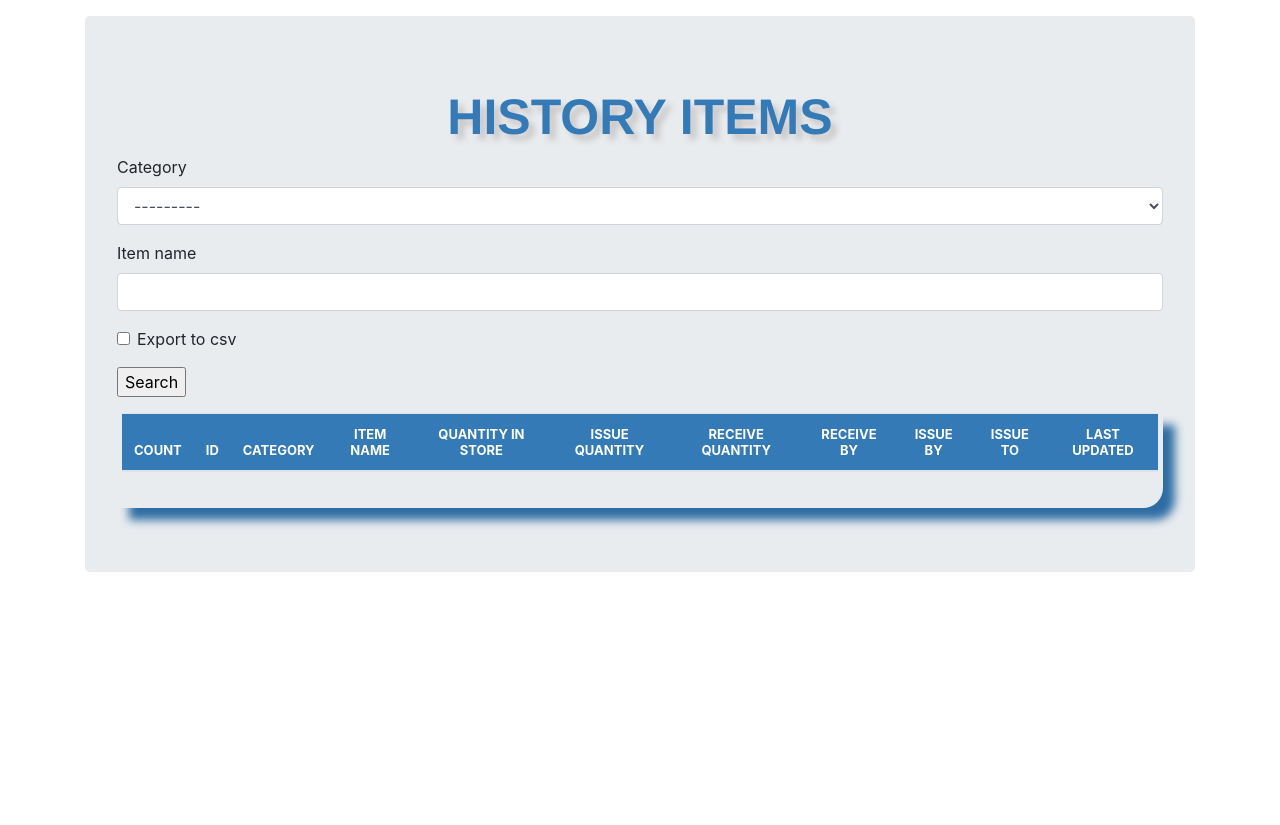
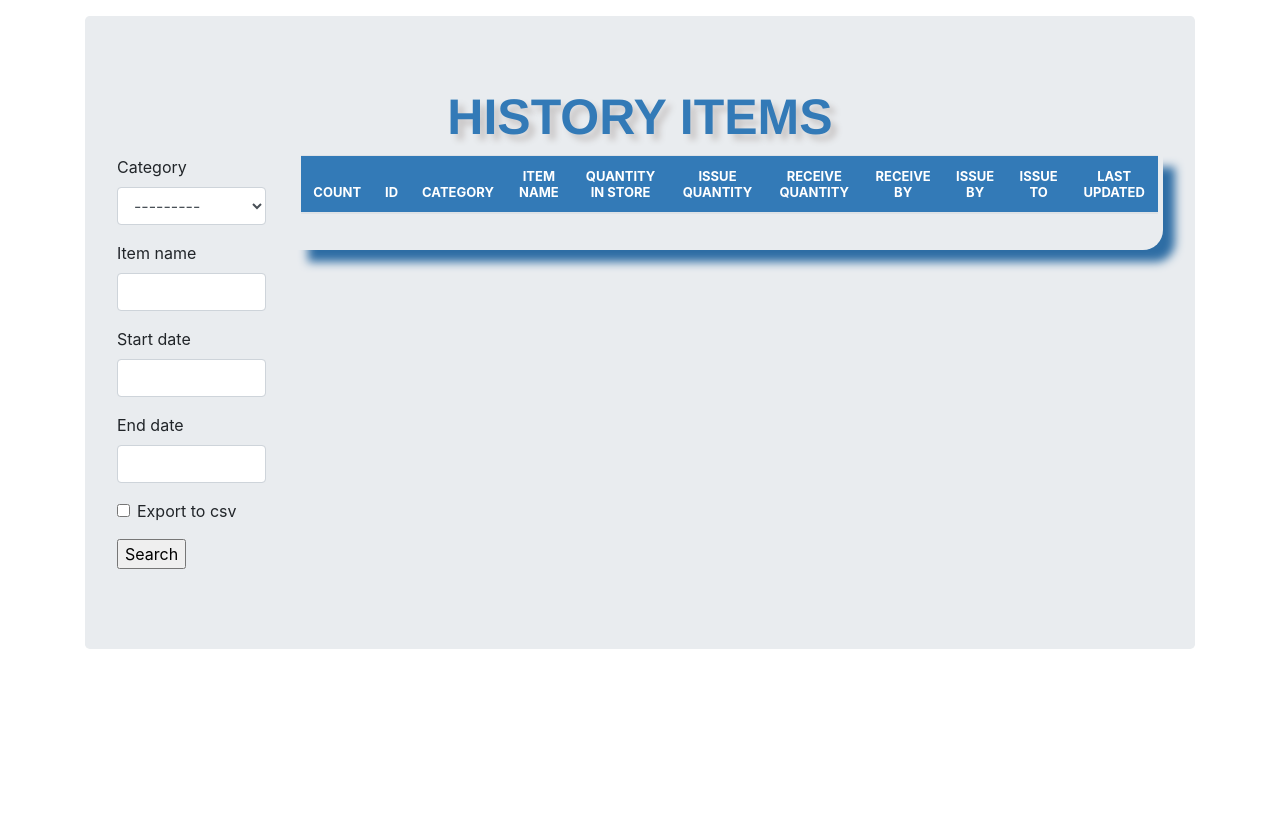
Before and after one commit to AhmedYasser27/Stock-MS, a Django app: page /list_history/ in a window 1280 px wide. Shown: the part 56-881 px from the top of the page. Run offline with Django 3.2, Linux system fonts and the light colour scheme; a user stored in the database is signed in; data comes from the database, SQL or seed files in the repository; data that the repository does not hold is empty; some libraries are stand-ins or nearby versions.

Commit message:
Adding some Features

```diff
--- a/app/forms.py
+++ b/app/forms.py
@@ -1,5 +1,5 @@
 from django import forms
-from .models import Stock
+from .models import Stock,StockHistory
 
 
 
@@ -22,6 +22,14 @@ class StockCreateForm(forms.ModelForm):
               if not item_name:
                      raise forms.ValidationError('This field is required')
               return item_name
+
+class StockHistorySearchForm(forms.ModelForm):
+	export_to_CSV = forms.BooleanField(required=False)
+	start_date = forms.DateTimeField(required=False)
+	end_date = forms.DateTimeField(required=False)
+	class Meta:
+		model = StockHistory
+		fields = ['category', 'item_name', 'start_date', 'end_date']
 class StockSearchForm(forms.ModelForm):
     export_to_CSV = forms.BooleanField(required=False)
     class Meta:
--- a/app/templates/list_history.html
+++ b/app/templates/list_history.html
@@ -54,9 +54,14 @@
             </ul>
             {% endif %}
             <div class="header"> {{header}}</div>
+            <div class="row">
+                <div class="col-sm-2" >
+
                         <form method='POST' action=''>{% csrf_token %}{{form|crispy}}
                             <input type="submit" value='Search'/>
                         </form>
+                </div>
+                <div class="col-sm-10" >
                         <div class="display_table">
                     <table class='table'>
                     <thead>
@@ -92,7 +97,7 @@
                     {% endfor %}
                 </table>
                 </div>
-            <!--End of display table-->
+            </div>   <!--End of display table-->
         </div>
     </main>
     <script src="https://code.jquery.com/jquery-3.4.1.slim.min.js " integrity="sha384-J6qa4849blE2+poT4WnyKhv5vZF5SrPo0iEjwBvKU7imGFAV0wwj1yYfoRSJoZ+n " crossorigin="anonymous "></script>
--- a/app/views.py
+++ b/app/views.py
@@ -140,7 +140,7 @@ def reorder_level(request, pk):
 def list_history(request):
             header = "HISTORY ITEMS"
             queryset = StockHistory.objects.all()
-            form = StockSearchForm(request.POST or None)
+            form = StockHistorySearchForm(request.POST or None)
             context = {
                 "header": header,
                 "queryset": queryset,
@@ -149,7 +149,11 @@ def list_history(request):
             if request.method == 'POST':
                 category = form['category'].value()
                 queryset = StockHistory.objects.filter(
-                                        item_name__icontains=form['item_name'].value()
+                                        item_name__icontains=form['item_name'].value(),
+                                        last_updated__range=[
+                                                                form['start_date'].value(),
+                                                                form['end_date'].value()
+                                                            ]
                                         )
 
                 if (category != ''):
```
Lines whose indentation alone changed are shown as unchanged.
